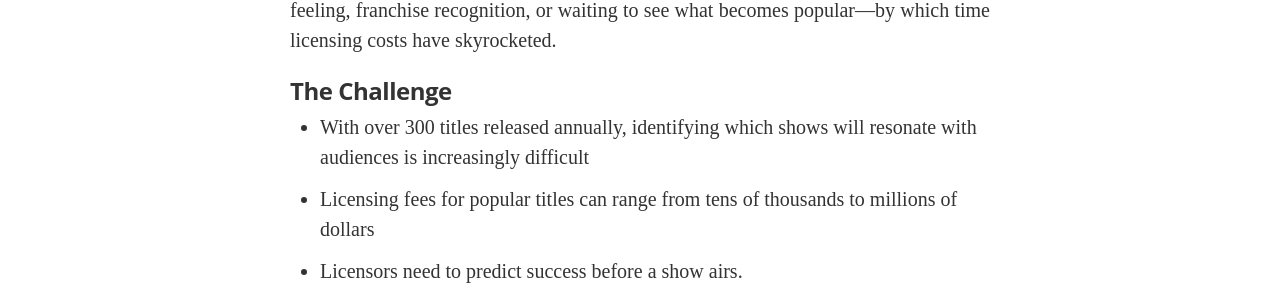
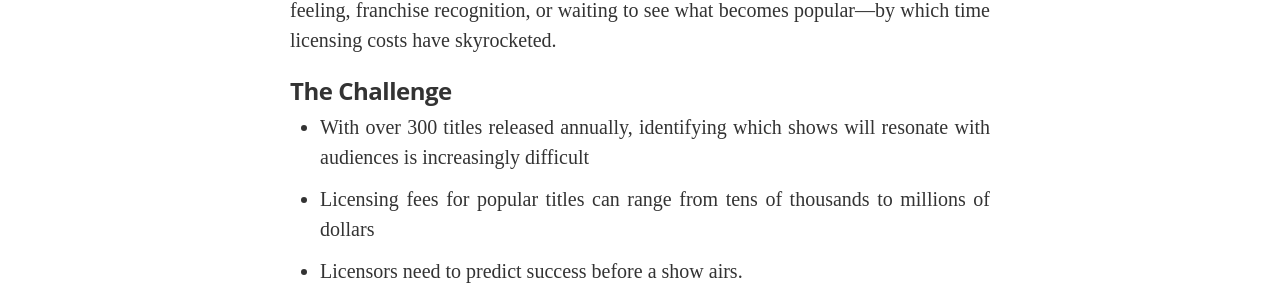
Before and after one commit to jdzuniga/jdzuniga.github.io, a Jekyll site: the page built from _posts/2026-01-01-anime-licensing.html, in a window 1280 px wide. Shown: the part 1175-1478 px from the top of the page. Built offline with Jekyll 4.4.1, drawn with Linux system fonts in a browser that asks for light colours; nearby versions of some CDN libraries; some web fonts are replaced.

Commit message:
ui and ol align

```diff
--- a/css/main.sass
+++ b/css/main.sass
@@ -457,6 +457,7 @@ body
     ul, ol
       padding: 0 0 30px
       margin: 0
+      text-align: justify
     li
       padding: 0
       font-weight: 400
```
